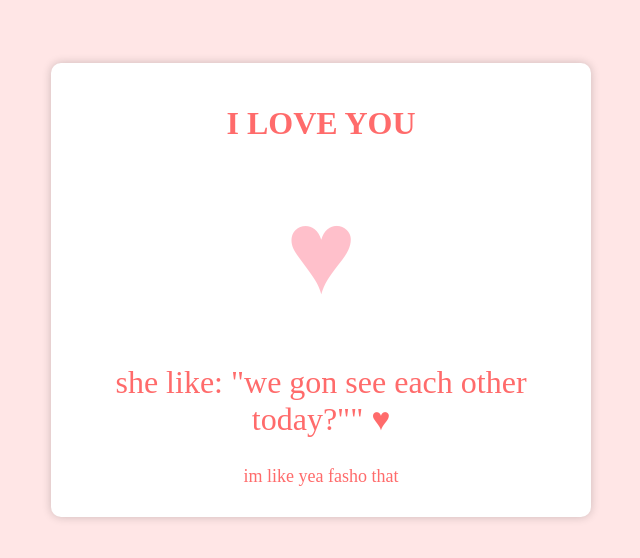
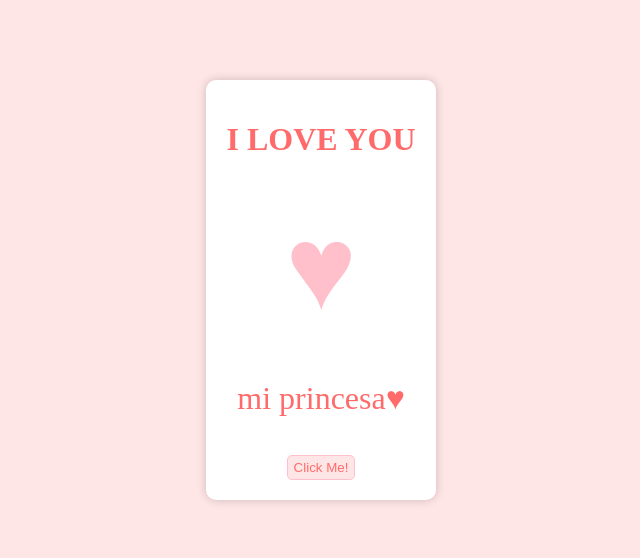
Before and after one commit to jm3ly/iloveyou, a plain HTML site: page index.html in a window 1280 px wide. Shown: the part 110-668 px from the top of the page, without its empty margins (319-959 px from the left). Drawn offline with Linux system fonts and the light colour scheme.

Commit message:
button added

```diff
--- a/index.html
+++ b/index.html
@@ -11,8 +11,12 @@
     <div class="container">
         <h1>I LOVE YOU</h1>
         <p><span class="heart">&hearts;</span></p>
-        <p>she like: "we gon see each other today?"" &hearts;</p>
-        <p class="by">im like yea fasho that</p>
+        <p>mi princesa&hearts;</p>
+        <p class="by"></p>
+        <a href="https://www.youtube.com/watch?v=8Ff2Z0Dq2sg" target="_blank">
+        <button>
+            Click Me!
+        </button></a>
     </div>
 </body>
 </html>
--- a/style.css
+++ b/style.css
@@ -46,3 +46,13 @@ p{
     align-items: flex-end;
     justify-content: flex-end;
 }
+
+button{
+    background-color: #ffe6e6;
+    cursor: pointer;
+    border: 1px solid pink;
+    border-radius: 5px;
+    height: 25px;
+    width: auto;
+    color: #ff6b6b;
+}
```
